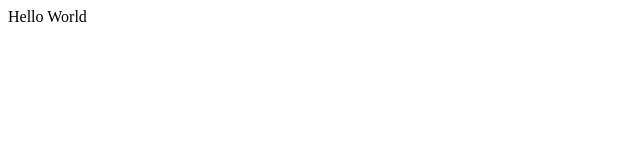
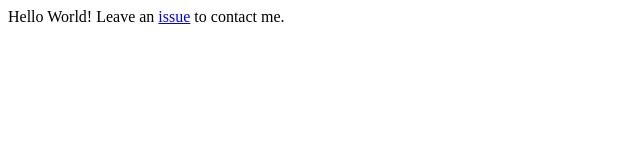
Before and after one commit to redwork321/redwork321.github.io, a plain HTML site: page index.html in a window 1280 px wide. Shown: the whole page, without its empty margins (0-640 px from the left). Drawn offline with Linux system fonts and the light colour scheme.

Commit message:
Issue link

```diff
--- a/index.html
+++ b/index.html
@@ -1,5 +1,5 @@
 <!DOCTYPE html>
 <html>
   <head><title>redwork321</title></head>
-  <body>Hello World</body>
+  <body>Hello World! Leave an <a href="https://github.com/redwork321/redwork321.github.io/issues/new">issue</a> to contact me.</body>
 </html>
```
